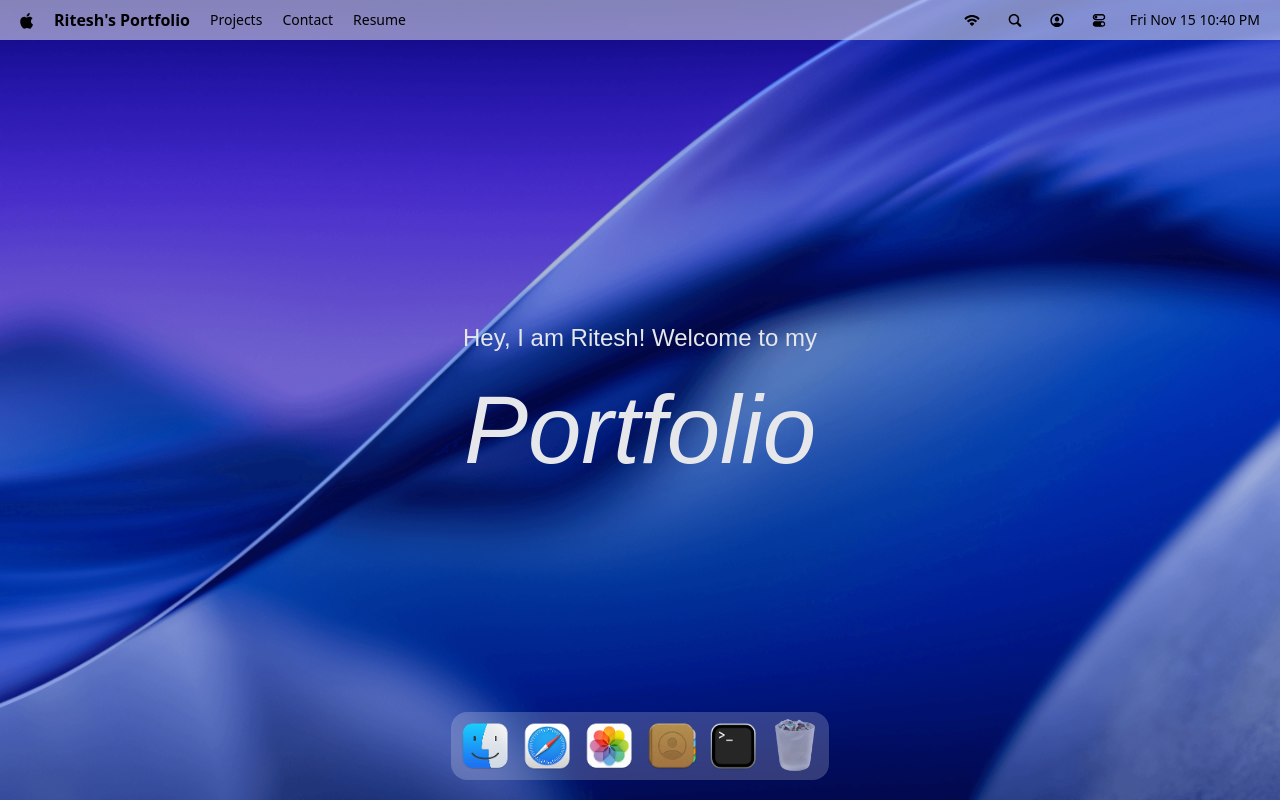
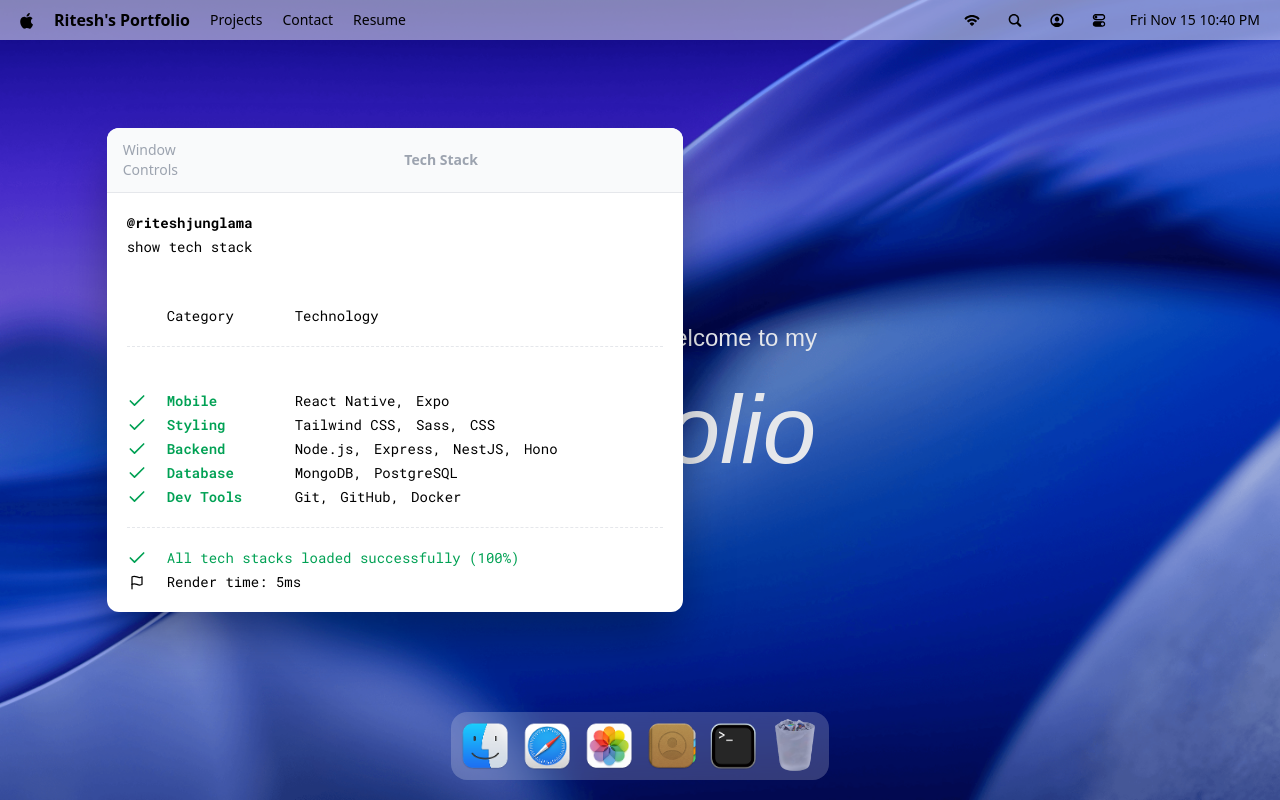
Before and after one commit to rjlama07/Portfolio-React, a React (Vite) app: page / in a window 1280 px wide. Both pictures are taken after a click on the button 733 px from the left and 746 px from the top of the page. Built offline with nearby package versions, Linux system fonts and the light colour scheme; a web font is replaced by a local one.

Commit message:
add: terminal

```diff
--- a/src/App.jsx
+++ b/src/App.jsx
@@ -10,6 +10,11 @@ import { div } from "framer-motion/client";
 import MacNavBar from "./components/MacUi/MacNavBar";
 import { Welcome } from "./components/MacUi/Welcome";
 import MacDock from "./components/MacUi/Dock";
+import { Draggable } from "gsap/all";
+import gsap from "gsap";
+import Terminal from "./components/Windows/Terminal";
+
+gsap.registerPlugin(Draggable);
 
 const App = () => {
   return (
@@ -17,6 +22,8 @@ const App = () => {
       <MacNavBar />
       <Welcome></Welcome>
       <MacDock></MacDock>
+
+      <Terminal></Terminal>
     </>
   );
   // return (
--- /dev/null
+++ b/src/HOC/WindowWrapper.jsx
@@ -0,0 +1,63 @@
+import React, { useLayoutEffect, useRef } from "react";
+import useWindowStore from "../store/window";
+import { useGSAP } from "@gsap/react";
+import gsap from "gsap";
+import { Draggable } from "gsap/all";
+
+const WindowWrapper = (Component, windowKey) => {
+  const Wrapped = (props) => {
+    const { focusWindow, windows } = useWindowStore();
+    const { isOpen, zIndex } = windows[windowKey];
+    const ref = useRef(null);
+
+    useGSAP(() => {
+      const el = ref.current;
+      if (!el || !isOpen) {
+        return;
+      }
+      el.style.display = "block";
+      gsap.fromTo(
+        el,
+        {
+          scale: 0.8,
+          opacity: 0,
+          y: 40,
+        },
+        {
+          scale: 1,
+          opacity: 1,
+          y: 0,
+          duration: 0.4,
+        }
+      );
+    }, [isOpen]);
+
+    useGSAP(() => {
+      const el = ref.current;
+      if (!el) return;
+      Draggable.create(el, {
+        onPress: () => {
+          focusWindow(windowKey);
+        },
+      });
+    }, []);
+
+    useLayoutEffect(() => {
+      const el = ref.current;
+      if (!el) return;
+      el.style.display = isOpen ? "block" : "none";
+    }, [isOpen]);
+
+    return (
+      <section id={windowKey} ref={ref} style={{ zIndex }} className="absolute">
+        <Component {...props} />
+      </section>
+    );
+  };
+  Wrapped.displayName = `WindowWrapper(${
+    Component.displayName || Component.name || "Component"
+  })`;
+  return Wrapped;
+};
+
+export default WindowWrapper;
--- /dev/null
+++ b/src/components/Windows/Terminal.jsx
@@ -0,0 +1,158 @@
+import React, { useState, useEffect } from "react";
+import WindowWrapper from "../../HOC/WindowWrapper";
+import { techStack } from "../../constants";
+import { Check, Flag } from "lucide-react";
+
+const Terminal = () => {
+  const [showCommand, setShowCommand] = useState(false);
+  const [visibleItems, setVisibleItems] = useState([]);
+  const [showFootnote, setShowFootnote] = useState(false);
+
+  useEffect(() => {
+    // First show the command prompt
+    const commandTimer = setTimeout(() => {
+      setShowCommand(true);
+    }, 500);
+
+    // Then start showing tech stack items one by one
+    const startItemsTimer = setTimeout(() => {
+      let currentIndex = 0;
+      const totalItems = techStack.length;
+
+      const interval = setInterval(() => {
+        if (currentIndex < totalItems) {
+          setVisibleItems((prev) => [...prev, currentIndex]);
+          currentIndex++;
+        } else {
+          clearInterval(interval);
+          // Show footnote after all items are loaded
+          setTimeout(() => setShowFootnote(true), 300);
+        }
+      }, 200); // Speed between each item
+
+      return () => clearInterval(interval);
+    }, 1500); // Wait for command to finish typing
+
+    return () => {
+      clearTimeout(commandTimer);
+      clearTimeout(startItemsTimer);
+    };
+  }, []);
+
+  return (
+    <>
+      <div id="window-header">
+        <p>Window Controls</p>
+        <h2>Tech Stack</h2>
+      </div>
+      <div className="techstack">
+        <p className="terminal-prompt">
+          <span className="font-bold">@riteshjunglama</span>
+        </p>
+
+        {showCommand && (
+          <p className="command-text typing-text">show tech stack</p>
+        )}
+
+        <div
+          className="label"
+          style={{
+            opacity: showCommand ? 1 : 0,
+            transition: "opacity 0.3s ease",
+            transitionDelay: "0.5s",
+          }}
+        >
+          <p className="w-32">Category</p>
+          <p>Technology</p>
+        </div>
+
+        <ul className="content">
+          {techStack.map((e, idx) => {
+            const isVisible = visibleItems.includes(idx);
+            return (
+              <li
+                key={e.category}
+                className="flex items-center"
+                style={{
+                  opacity: isVisible ? 1 : 0,
+                  transform: isVisible ? "translateX(0)" : "translateX(-10px)",
+                  transition: "opacity 0.3s ease, transform 0.3s ease",
+                }}
+              >
+                <Check className="check" size={20} />
+                <h3>{e.category}</h3>
+                <ul>
+                  {e.items.map((item, index) => (
+                    <li key={item}>
+                      {item}
+                      {index < e.items.length - 1 ? ", " : ""}
+                    </li>
+                  ))}
+                </ul>
+              </li>
+            );
+          })}
+        </ul>
+
+        {showFootnote && (
+          <div
+            className="footnote"
+            style={{
+              animation: "fadeIn 0.5s ease-in",
+            }}
+          >
+            <p>
+              <Check size={20} />
+              All tech stacks loaded successfully (100%)
+            </p>
+            <p className="text-black">
+              <Flag size={15} />
+              Render time: 5ms
+            </p>
+          </div>
+        )}
+      </div>
+
+      <style jsx>{`
+        @keyframes typing {
+          from {
+            width: 0;
+            opacity: 1;
+          }
+          to {
+            width: 100%;
+            opacity: 1;
+          }
+        }
+
+        .typing-text {
+          display: inline-block;
+          overflow: hidden;
+          white-space: nowrap;
+          animation: typing 1s steps(20) forwards;
+        }
+
+        @keyframes fadeIn {
+          from {
+            opacity: 0;
+          }
+          to {
+            opacity: 1;
+          }
+        }
+
+        .terminal-prompt {
+          margin-bottom: 0.25rem;
+        }
+
+        .command-text {
+          margin-bottom: 1rem;
+        }
+      `}</style>
+    </>
+  );
+};
+
+const TerminalWindow = WindowWrapper(Terminal, "terminal");
+
+export default TerminalWindow;
```
